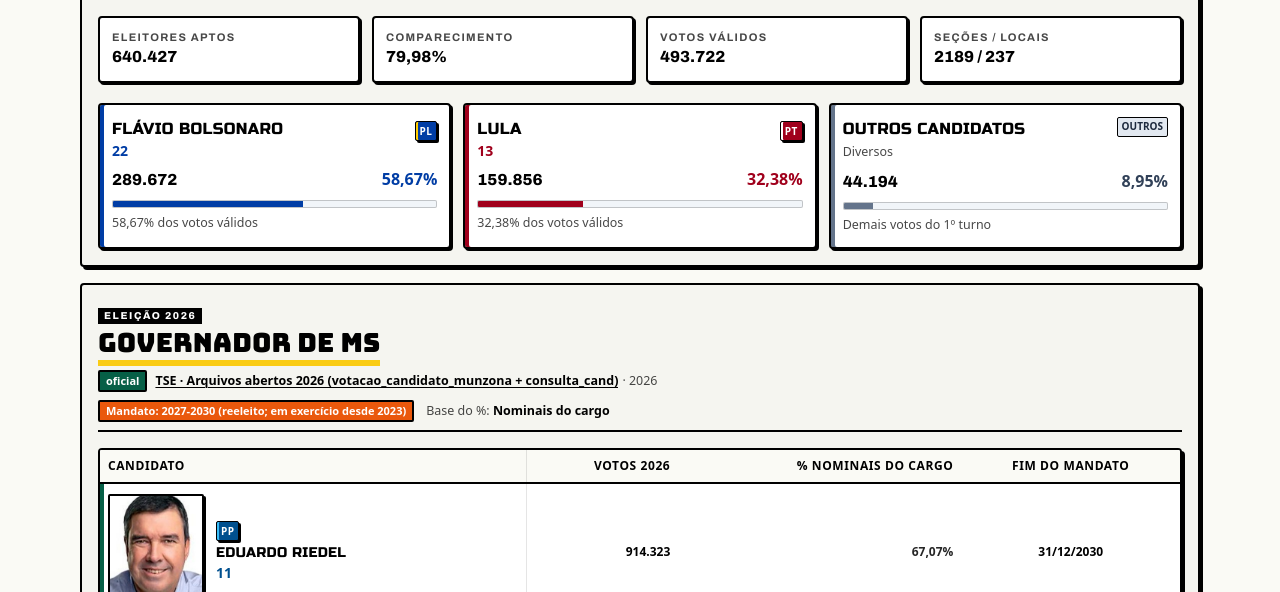
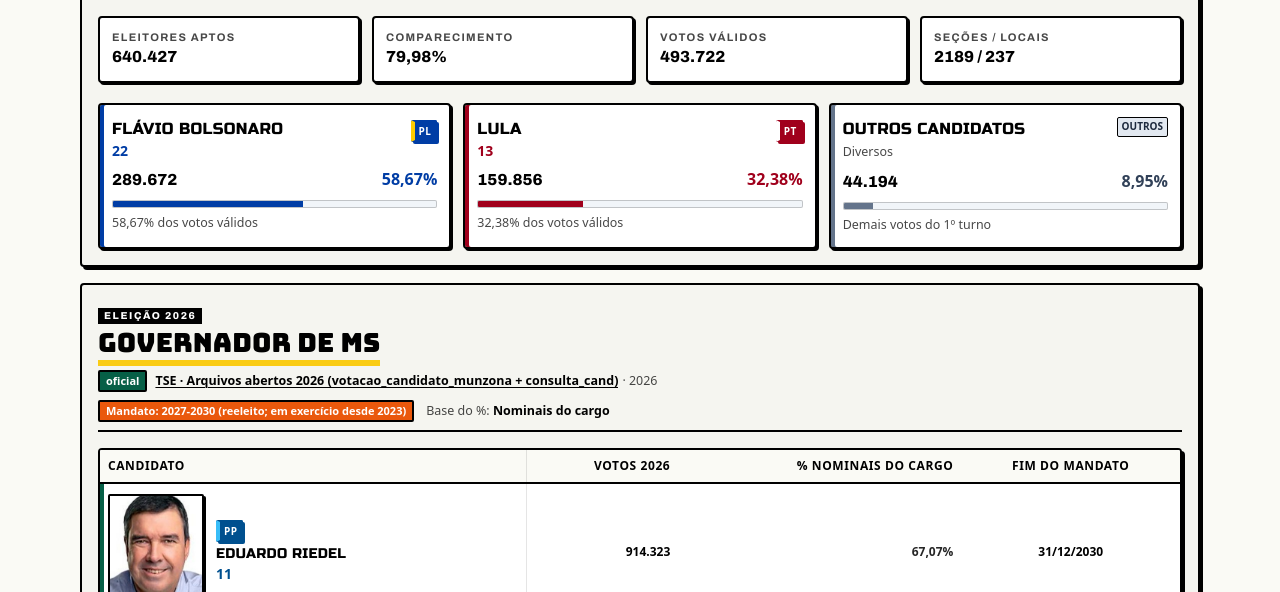
Before and after one commit to Scimmiesco/app, an Angular app: page /cidade/5002704 in a window 1280 px wide. Shown: the part 1780-2372 px from the top of the page. Built offline with nearby package versions, Linux system fonts and the light colour scheme.

Commit message:
style(partido-badge): use party primary color for border and shadow, with secondary color seamlessly integrated

```diff
--- a/src/styles/components/_partidos.scss
+++ b/src/styles/components/_partidos.scss
@@ -142,21 +142,22 @@ $partidos: (
   letter-spacing: 0.04em;
   text-transform: uppercase;
   white-space: nowrap;
-  padding: 1px 6px 1px 8px;
+  padding: 1px 6px;
   box-sizing: border-box;
 
   // Fallback seguro para partidos desconhecidos (fundo preto, texto branco)
   background-color: tokens.$color-black;
+  border-color: tokens.$color-black;
   color: #ffffff;
 
-  // Aplicação das cores partidárias e faixa de 2px na esquerda
+  // Aplicação das cores partidárias (borda e shadow na cor principal, lateral na cor secundária sem borda divisória)
   @each $sigla, $prop in $partidos {
     &[data-partido='#{$sigla}'] {
       background-color: map.get($prop, bg);
+      border: 2px solid map.get($prop, bg);
+      border-left: 4px solid map.get($prop, stripe);
       color: map.get($prop, fg);
-      box-shadow:
-        inset 2px 0 0 map.get($prop, stripe),
-        tokens.$shadow-hard-sm;
+      box-shadow: 2px 2px 0 map.get($prop, bg);
     }
   }
 }
```
Also changed, not shown: 1 other file (tests, documents, lock files or other folders).
